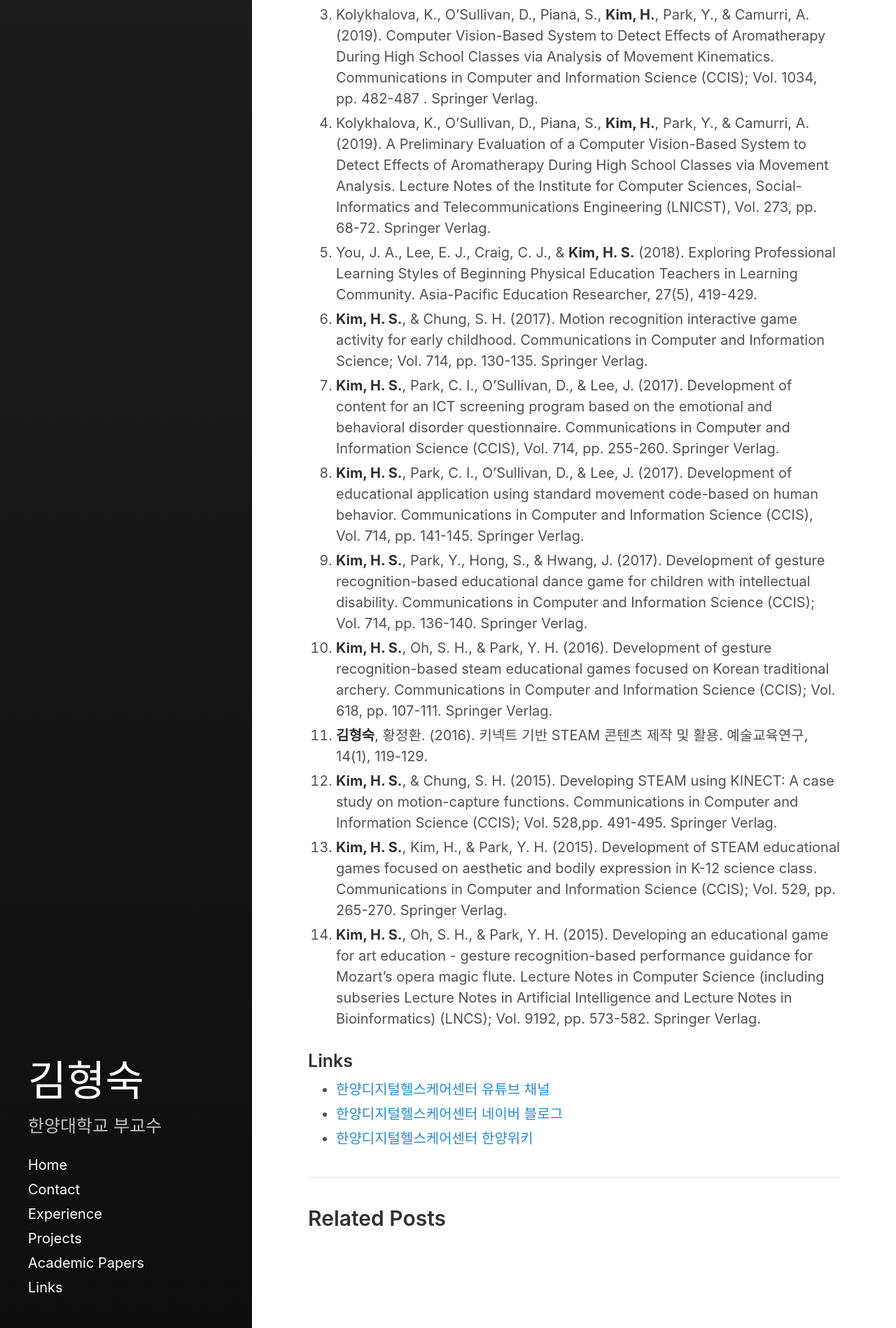
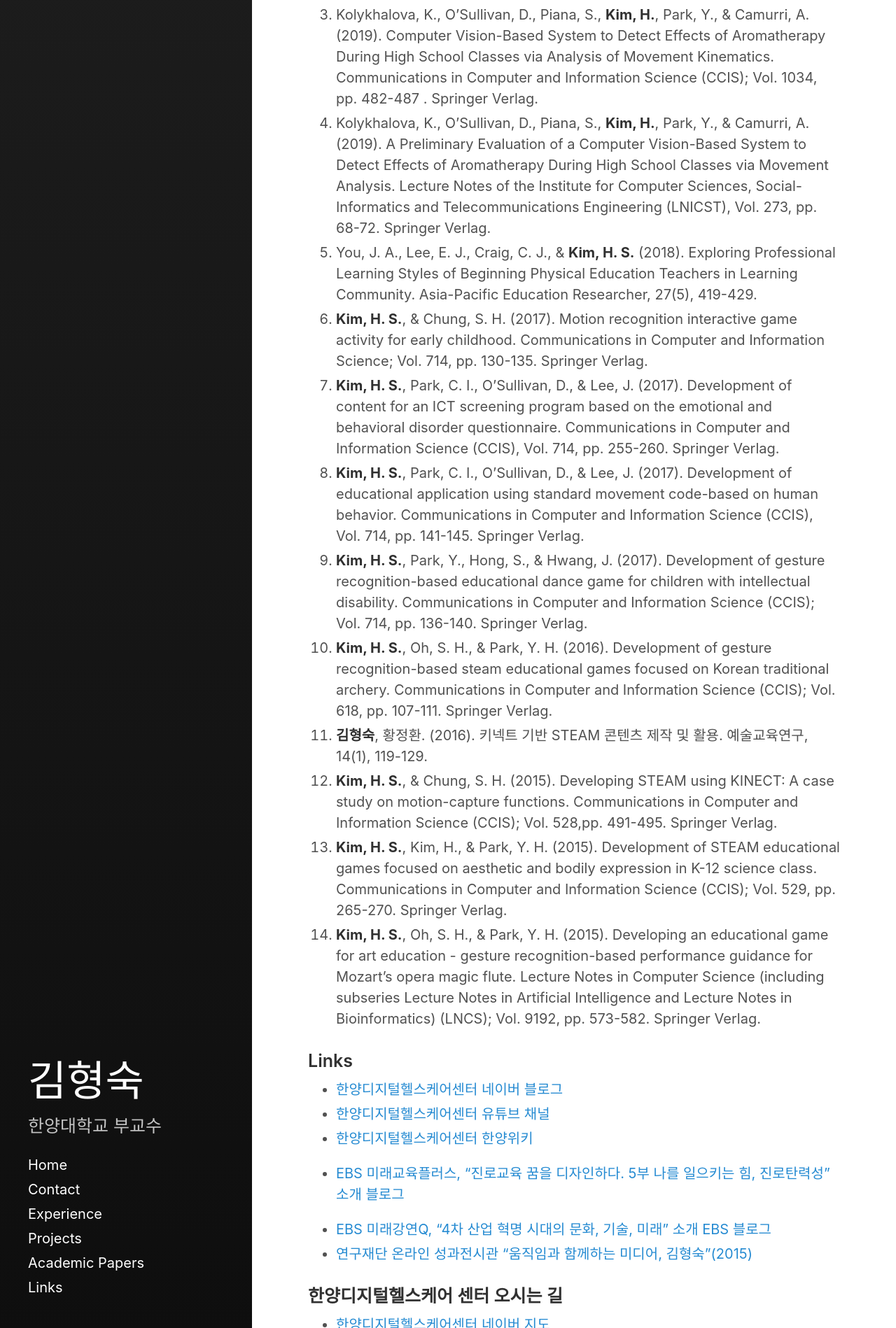
Before and after one commit to Rugger12/hyungsook, a Jekyll site: the page built from _posts/2021-01-07-about-me.md, in a window 1280 px wide. Shown: the part 3102-5000 px from the top of the page at 70% size. Built offline with Jekyll 4.4.1, drawn with Linux system fonts in a browser that asks for light colours.

Commit message:
Update 2021-01-07-about-me.md

```diff
--- a/_posts/2021-01-07-about-me.md
+++ b/_posts/2021-01-07-about-me.md
@@ -80,6 +80,15 @@ excerpt_separator:  <!--more-->
 
 <a name="links"></a>
 ### Links
+*  <a href="https://blog.naver.com/yhpark8105/222170828152" target="_blank">한양디지털헬스케어센터 네이버 블로그</a>
 *  <a href="https://youtu.be/jPvcabDywp8" target="_blank">  한양디지털헬스케어센터 유튜브 채널</a>
-*  <a href="https://blog.naver.com/yhpark8105/222170828152" target="_blank">한양디지털헬스케어센터 네이버 블로그</a>
 *  <a href="https://hyu.wiki/한양디지털헬스케어센터" target="_blank">한양디지털헬스케어센터 한양위키</a>
+<p></p>
+*  <a href="https://blog.naver.com/wcareer/221730800107" target="_blank">EBS 미래교육플러스, "진로교육 꿈을 디자인하다. 5부 나를 일으키는 힘, 진로탄력성" 소개 블로그</a>
+<p></p>
+*  <a href="https://blog.naver.com/ebsstory/2211720714032" target="_blank">EBS 미래강연Q, "4차 산업 혁명 시대의 문화, 기술, 미래" 소개 EBS 블로그</a>
+*  <a href="http://rnd.nrf.re.kr/online/sub03_view1.jsp?id=39" target="_blank">연구재단 온라인 성과전시관 "움직임과 함께하는 미디어, 김형숙"(2015)</a>
+
+### 한양디지털헬스케어 센터 오시는 길
+
+*  <a href="http://naver.me/5qRBR2OD" target="_blank">한양디지털헬스케어센터 네이버 지도</a>
```
